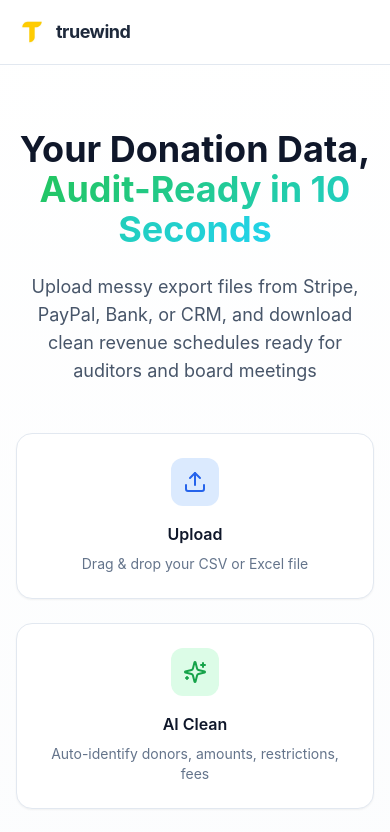
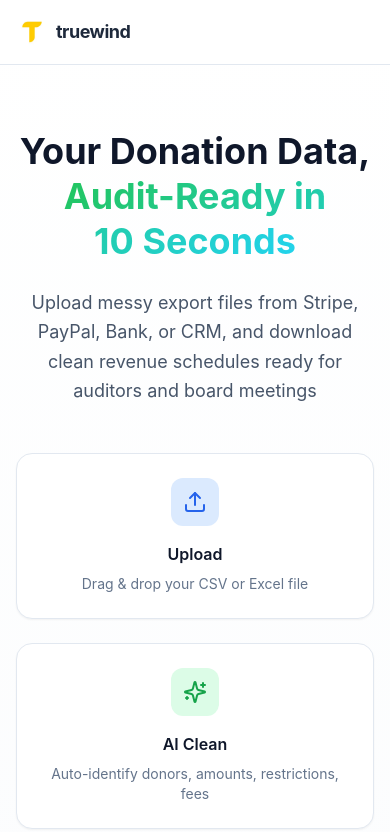
Before and after one commit to lyancynthia/truewind-revenue-cleaner, a Next.js app: page / in a window 390 px wide. Shown: the top 832 px of the page. Built offline with nearby package versions, Linux system fonts and the light colour scheme.

Commit message:
Fix line breaks in title and subtitle

```diff
--- a/app/page.tsx
+++ b/app/page.tsx
@@ -292,11 +292,11 @@ export default function Home() {
 
       <section className="py-16 md:py-24 px-4">
         <div className="max-w-4xl mx-auto text-center animate-stagger">
-          <h1 className="text-4xl md:text-5xl font-bold text-slate-900 mb-6">
-            Your Donation Data, <span className="gradient-text">Audit-Ready in 10 Seconds</span>
+          <h1 className="text-4xl md:text-5xl font-bold text-slate-900 mb-6 leading-tight">
+            Your Donation Data, <span className="gradient-text">Audit-Ready in 10&nbsp;Seconds</span>
           </h1>
-          <p className="text-lg md:text-xl text-slate-600 mb-12 max-w-2xl mx-auto">
-            Upload messy export files from Stripe, PayPal, Bank, or CRM, and download clean revenue schedules ready for auditors and board meetings
+          <p className="text-lg md:text-xl text-slate-600 mb-12 max-w-2xl mx-auto leading-relaxed">
+            Upload messy export files from Stripe, PayPal, Bank, or CRM, and download clean revenue schedules ready for auditors and <span className="whitespace-nowrap">board meetings</span>
           </p>
 
           <div className="grid md:grid-cols-3 gap-6 mb-12">
```
